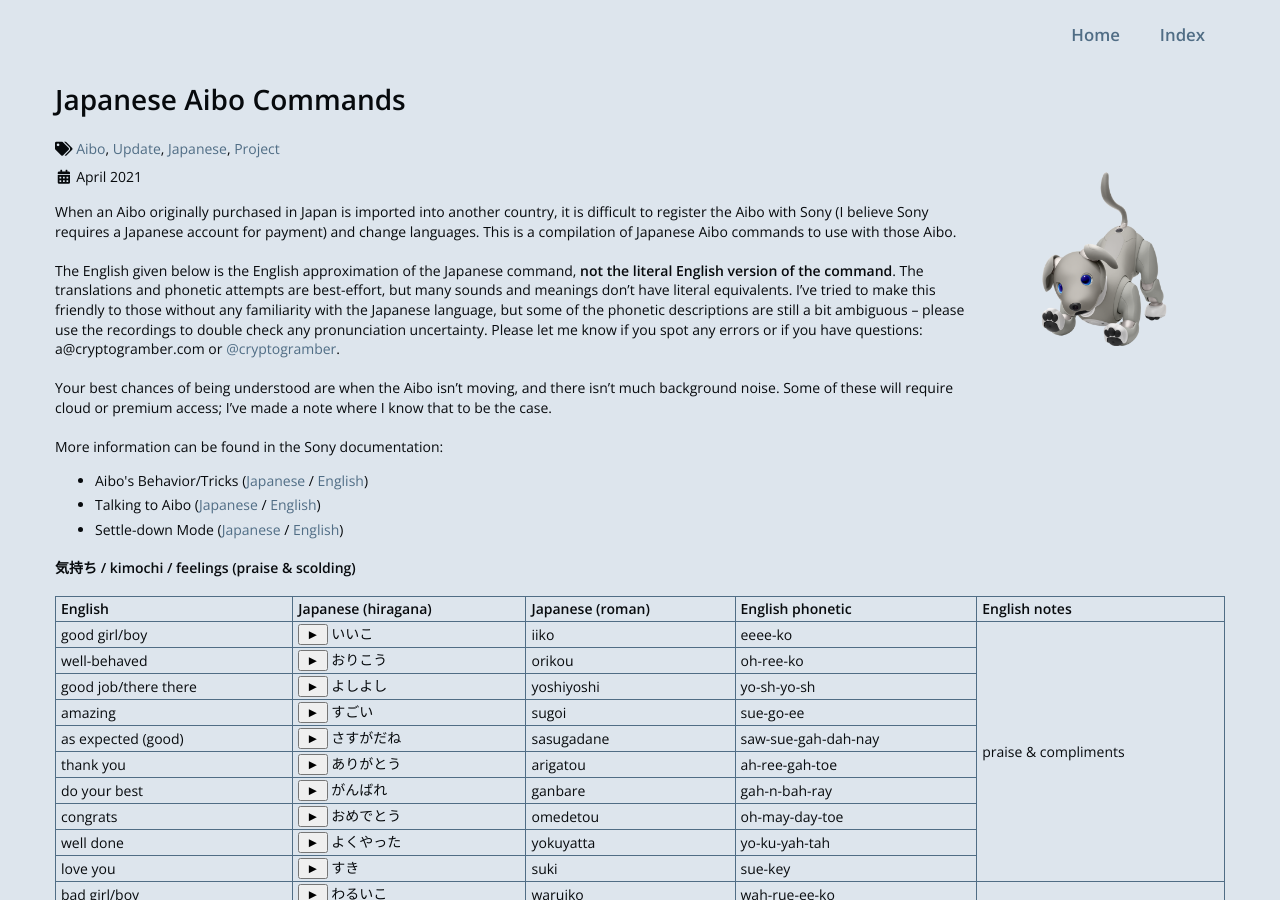
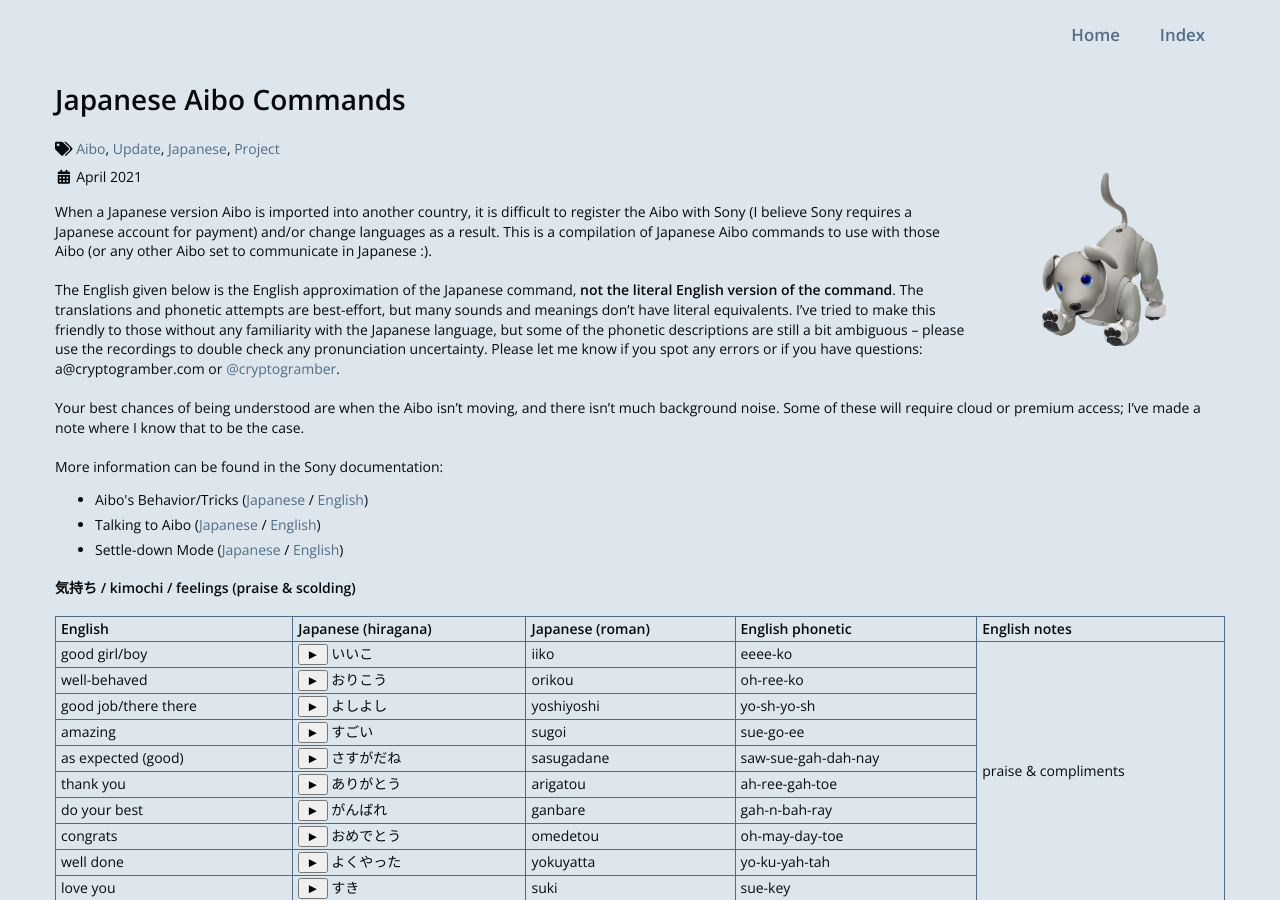
Before and after one commit to kairozu/kairozu.github.io, a Jekyll site: the page built from updates/_posts/2021-04-15-aibo-japanese.md, in a window 1280 px wide and 900 px high. Built offline with Jekyll 4.4.1, drawn with Linux system fonts in a browser that asks for light colours; nearby versions of some CDN libraries.

```diff
--- a/updates/_posts/2021-04-15-aibo-japanese.md
+++ b/updates/_posts/2021-04-15-aibo-japanese.md
@@ -21,7 +21,7 @@
     audio.play();
 }
 </script>
-When an Aibo originally purchased in Japan is imported into another country, it is difficult to register the Aibo with Sony (I believe Sony requires a Japanese account for payment) and change languages. This is a compilation of Japanese Aibo commands to use with those Aibo.
+When a Japanese version Aibo is imported into another country, it is difficult to register the Aibo with Sony (I believe Sony requires a Japanese account for payment) and/or change languages as a result. This is a compilation of Japanese Aibo commands to use with those Aibo (or any other Aibo set to communicate in Japanese :).
 <br /><br />
 The English given below is the English approximation of the Japanese command, <b>not the literal English version of the command</b>. The translations and phonetic attempts are best-effort, but many sounds and meanings don't have literal equivalents. I've tried to make this friendly to those without any familiarity with the Japanese language, but some of the phonetic descriptions are still a bit ambiguous -- please use the recordings to double check any pronunciation uncertainty. Please let me know if you spot any errors or if you have questions: a@cryptogramber.com or <a href="https://twitter.com/cryptogramber">@cryptogramber</a>.
 <br /><br />
```
